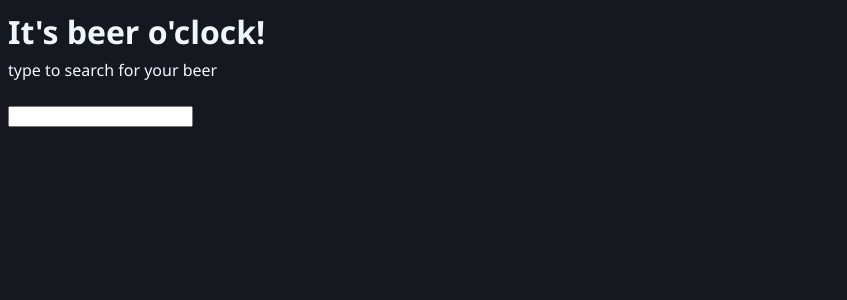
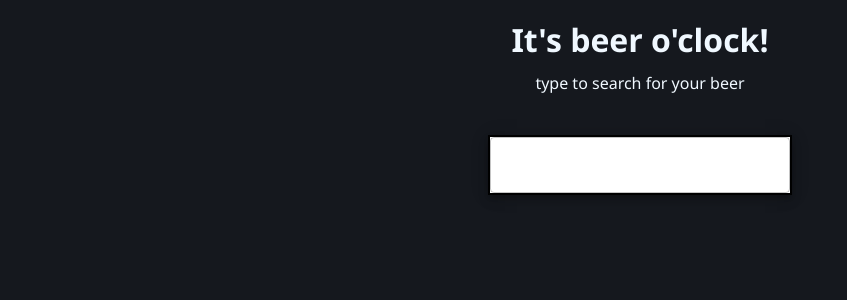
Before and after one commit to Genhain/react-ts-raehtt, a React (Create React App) app: page / in a window 1280 px wide. Shown: the top 300 px of the page, without its empty margins (0-847 px from the left). Built offline with nearby package versions, Linux system fonts and the light colour scheme.

Commit message:
3 files modified

```diff
--- a/App.tsx
+++ b/App.tsx
@@ -2,33 +2,84 @@ import * as React from 'react';
 import './style.css';
 import { searchBeers } from './beers';
 import { useState } from "react";
-import { useDebounce } from "./useDebounce"
+
+import { Grid, List, TextField, ListItem   } from '@mui/material';
+import { switchMap, concatMap, defer, exhaustMap, fromEvent, map, mergeMap, Observable, of, share, tap, Subscription, from, filter, distinctUntilChanged, debounceTime, observable } from 'rxjs';
+import { JellyfishSpinner } from 'react-spinners-kit';
+
+const style = {
+  mt: 2,
+  ml: 2,
+  width: { sm: 200, md: 300 },
+  backgroundColor: { xs: "secondary.light", sm: "#fff" },
+  boxShadow: 6
+};
+
+const input$ = defer(() => fromEvent(document.getElementById('input')!, 'keyup').pipe(map(x => (x.target as HTMLInputElement).value)))
+
+const searchBeers$ = (term: string) => new Observable<string[]>(obs => {
+  searchBeers(term, result => {
+    obs.next(result)
+    obs.complete()
+  })
+
+  return () => console.log("clean up")
+})
+
+const typeAheadFilteredText$ = input$.pipe(
+  debounceTime(500),
+  distinctUntilChanged(),
+  filter(x => x.length > 0 ),
+  share()
+)
+
+const searchedBeers$ = typeAheadFilteredText$.pipe(switchMap(searchBeers$))
+const hasBeganSearching$ = typeAheadFilteredText$.pipe(map(() => true))
+const hasFinishedSearching$ = searchedBeers$.pipe(map(() => false))
+const emptySearch$ = input$.pipe(filter(x => x.length === 0), map(() => []))
+
+const useObservable = (observable: Observable<any>, setter: React.Dispatch<React.SetStateAction<any>>) => {
+  React.useEffect(() => {
+    let sub = observable.subscribe(setter)
+    return () => sub.unsubscribe()
+  }, [observable, setter])
+}
 
 export default function App() {
-  const onChange = (value: string) => searchBeers(value, result => {
-    setSearchedBeers(result)
-  })
 
-  const debounce = useDebounce({ callback: onChange })
+  const [searchedBeers, setSearchedBeers] = useState<string[]>([]);
+  const [isLoading, setIsLoading] = useState(false)
 
-  const [searchTerm, setSearchTerm] = useState("")
-  const [searchedBeers, setSearchedBeers] = useState<string[]>([]);
-  const beerList: React.ReactNode = <ul>{ searchedBeers.map(x =>  <li key={x}>{x}</li> ) }</ul>
+  useObservable(searchedBeers$, setSearchedBeers)
+  useObservable(hasBeganSearching$, setIsLoading)
+  useObservable(hasFinishedSearching$, setIsLoading)
+  useObservable(emptySearch$, setSearchedBeers)
 
-
-  const onInput = (event: React.ChangeEvent<HTMLInputElement>) => {
-    setSearchTerm(event.target.value)
-    debounce(event.target.value)
-  }
+  const beerList: React.ReactNode = <List>{ searchedBeers.map(x =>  <ListItem key={x}>{x}</ListItem> ) }</List>
 
   return (
-    <div>
+    <Grid
+    container
+    spacing={0}
+    direction="column"
+    alignItems="center"
+    sx={{ minHeight: '100vh' }}
+    >
       <h1>It's beer o'clock!</h1>
       <p>type to search for your beer</p>
       <br/>
-      <input onChange={onInput}/>
+      <TextField
+      autoComplete='off'
+      id='input'
+      sx={{
+        ...style,
+        mb: 2,
+        mr: 2,
+        border: "solid black 2px",
+        "& .MuiFilledInput-input": { color: "white" }
+      }}/>
       <br/>
-      {beerList}
-    </div>
+      {isLoading ? <JellyfishSpinner/> : beerList}
+    </Grid>
   );
 }
--- a/beers.ts
+++ b/beers.ts
@@ -51,6 +51,6 @@ export const searchBeers = (
   callBack: (results: string[]) => void
 ) => {
   setTimeout(() => {
-    callBack(beers.filter((x) => x.includes(searchTerm)));
+    callBack(beers.filter((x) => x.toLowerCase().includes(searchTerm.toLowerCase())));
   }, 2000);
 };
```
Also changed, not shown: package.json (+8 -1 lines).
